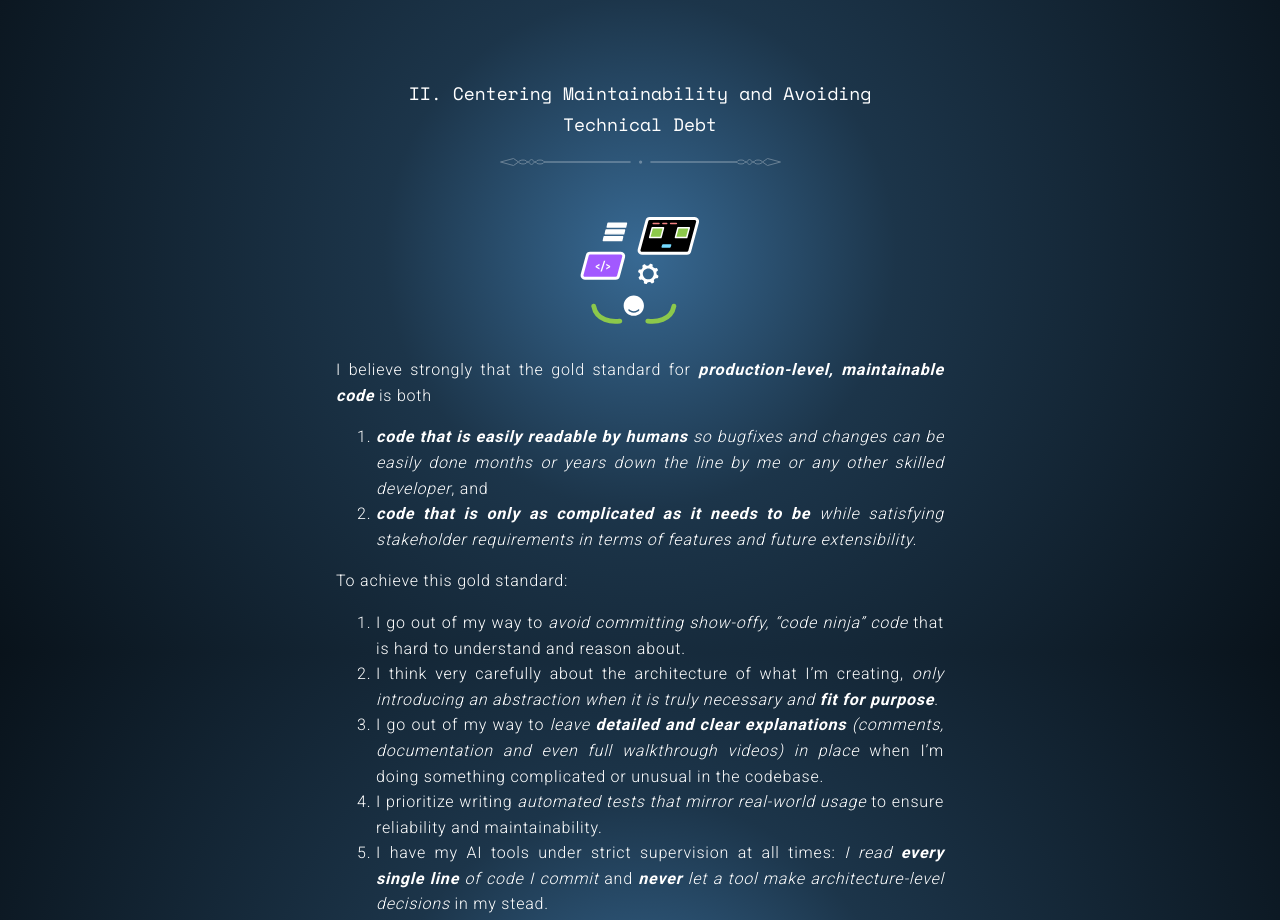
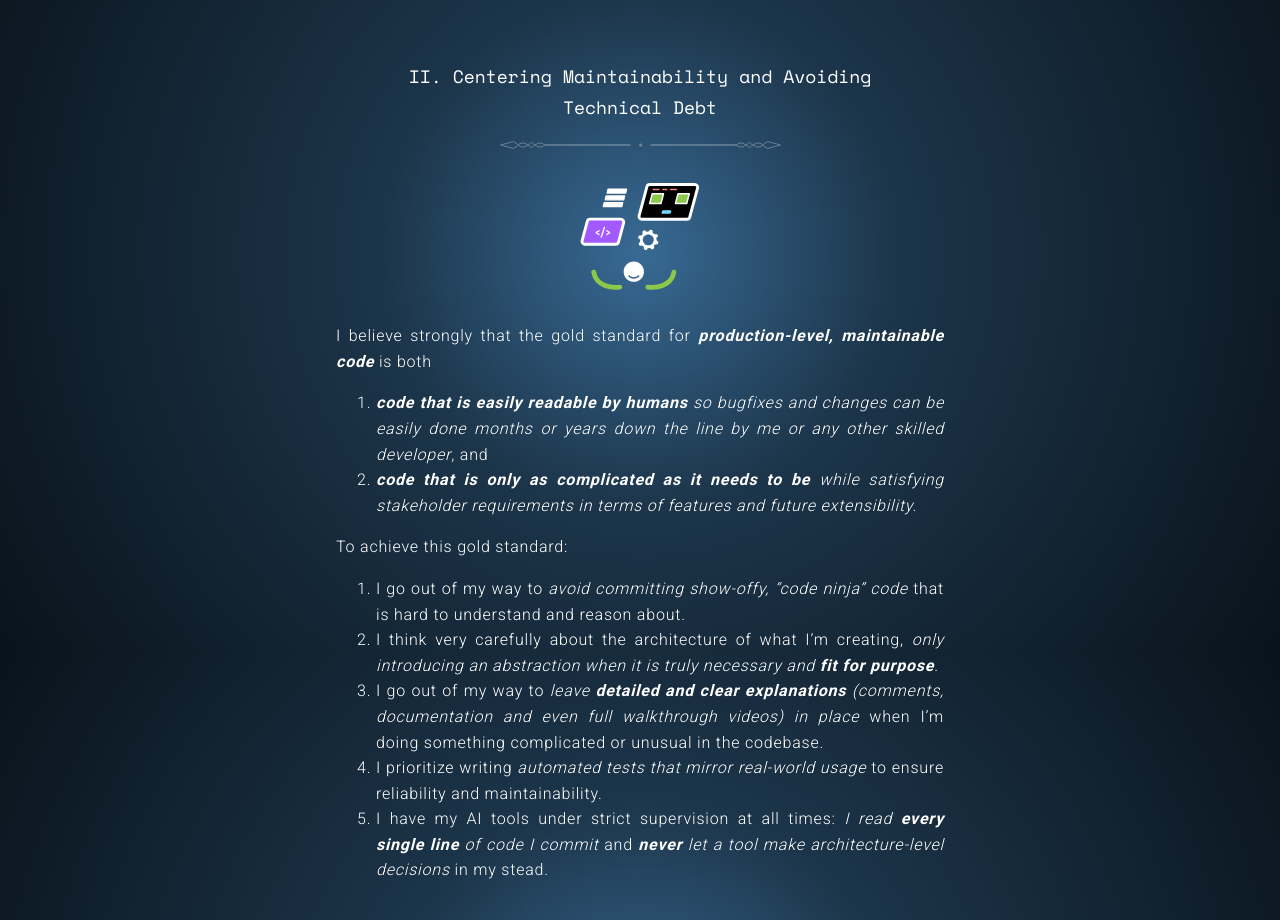
Before and after one commit to iamgrid/portfolio-2025, a website built with webpack: page src/index.html in a window 1280 px wide. Shown: the part 3347-4267 px from the top of the page. Built offline with nearby package versions, Linux system fonts and the light colour scheme.

Commit message:
Heading css tweak

```diff
--- a/src/portfolio_assets/index.css
+++ b/src/portfolio_assets/index.css
@@ -197,15 +197,13 @@ a:hover {
 }
 
 h2 {
-	/* font-size: 1.1em;
-	font-weight: bold; */
 	font-family: "Space Mono", monospace;
 	font-size: 18px;
 	line-height: 31px;
 	font-weight: 400;
 	font-style: normal;
 	letter-spacing: 0;
-	margin: 4.5em 0 1em;
+	margin: 4.5em 0 0.5em;
 	padding: 0 1em;
 	text-align: center;
 }
@@ -246,6 +244,7 @@ hr {
 	display: flex;
 	justify-content: center;
 	padding: 1.5em 0;
+	padding: 1em 0 1.5em;
 }
 
 .about__text {
```
